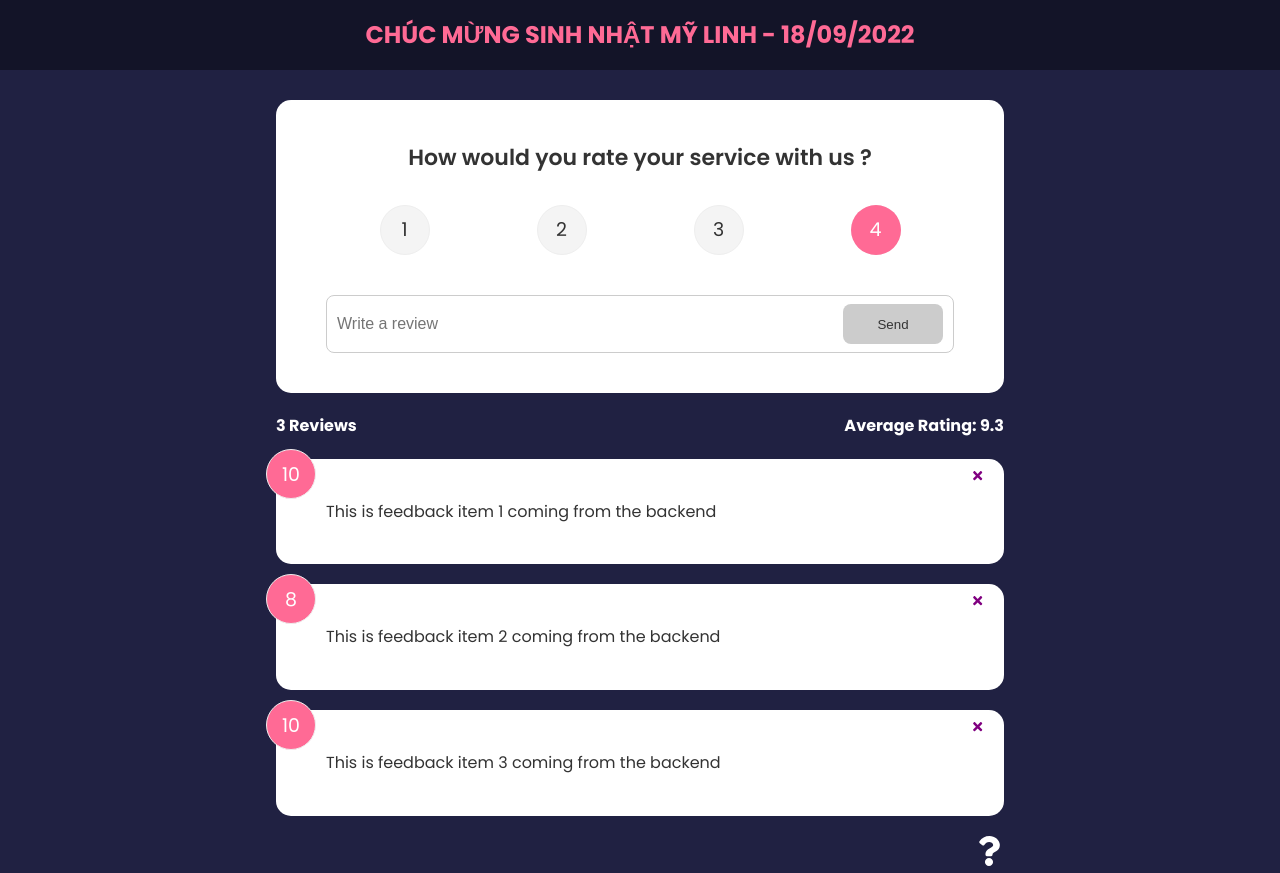
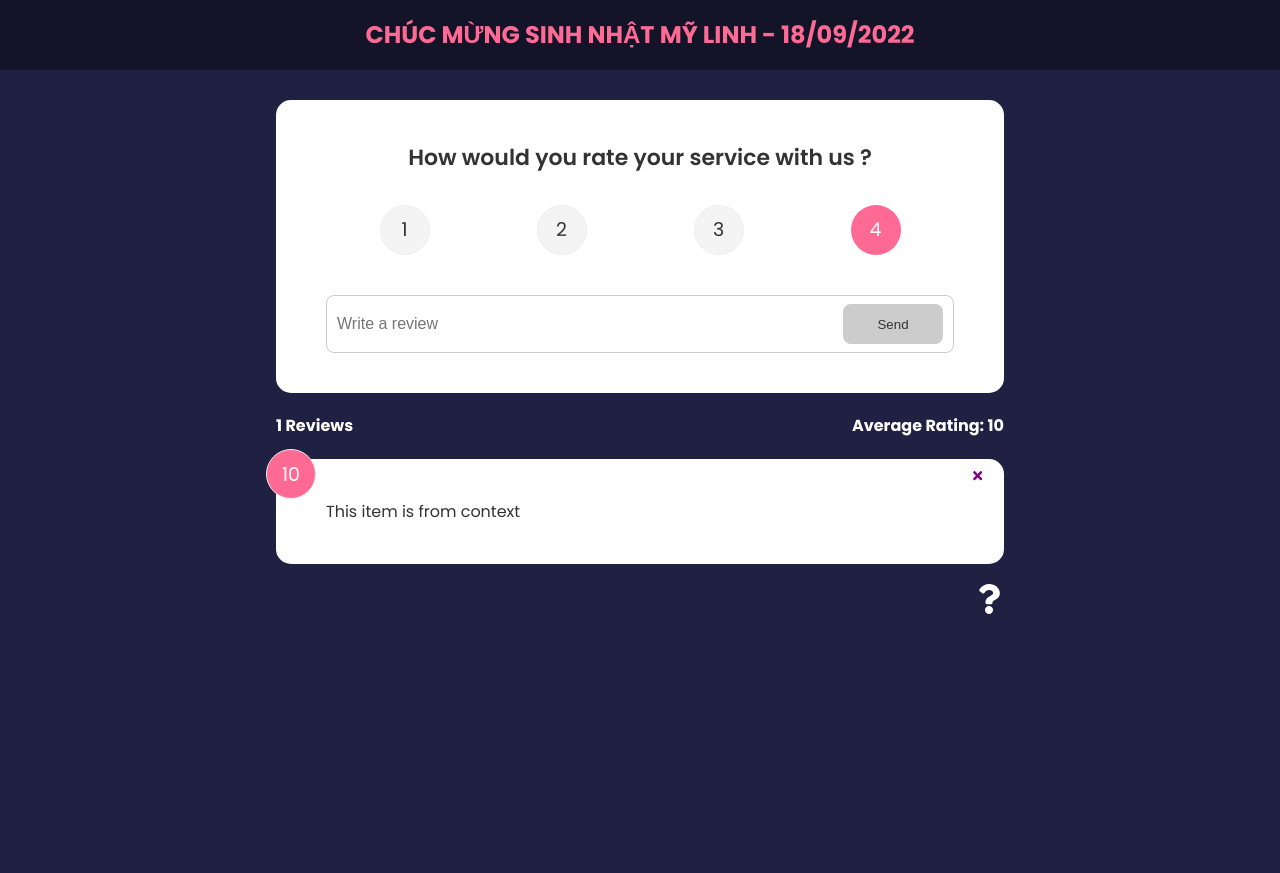
Before and after one commit to tuannhanguyen/feedback-app, a React (Create React App) app: page / in a window 1280 px wide. After the commit the page ends 800 px from the top, so only its background shows below. Built offline with nearby package versions, Linux system fonts and the light colour scheme.

Commit message:
Get Global State with the useContext Hook

```diff
--- a/src/App.js
+++ b/src/App.js
@@ -37,11 +37,8 @@
               element={
                 <>
                   <FeedbackForm handleAdd={addFeedback} />
-                  <FeedbackStats feedback={feedback} />
-                  <FeedbackList
-                    feedback={feedback}
-                    handleDelete={deleteFeedback}
-                  />
+                  <FeedbackStats />
+                  <FeedbackList handleDelete={deleteFeedback} />
                 </>
               }
             ></Route>
--- a/src/components/FeedbackList.jsx
+++ b/src/components/FeedbackList.jsx
@@ -1,9 +1,12 @@
-import React from "react";
 import FeedbackItem from "./FeedbackItem";
 import PropTypes from "prop-types";
 import { motion, AnimatePresence } from "framer-motion";
+import { useContext } from "react";
+import FeedbackContext from "../context/FeedbackContext";
 
-function FeedbackList({ feedback, handleDelete }) {
+function FeedbackList({ handleDelete }) {
+  const { feedback } = useContext(FeedbackContext);
+
   if (!feedback || feedback.length === 0) {
     return <p>No feedback yet</p>;
   }
@@ -29,14 +32,14 @@
   );
 }
 
-FeedbackList.propTypes = {
-  feedback: PropTypes.arrayOf(
-    PropTypes.shape({
-      id: PropTypes.number.isRequired,
-      text: PropTypes.string.isRequired,
-      rating: PropTypes.number.isRequired,
-    })
-  ),
-};
+// FeedbackList.propTypes = {
+//   feedback: PropTypes.arrayOf(
+//     PropTypes.shape({
+//       id: PropTypes.number.isRequired,
+//       text: PropTypes.string.isRequired,
+//       rating: PropTypes.number.isRequired,
+//     })
+//   ),
+// };
 
 export default FeedbackList;
--- a/src/components/FeedbackStats.jsx
+++ b/src/components/FeedbackStats.jsx
@@ -1,7 +1,10 @@
-import React from 'react'
-import PropTypes from 'prop-types'
+import { useContext } from 'react'
+import FeedbackContext from '../context/FeedbackContext'
 
-function FeedbackStats({ feedback }) {
+function FeedbackStats() {
+
+  const { feedback } = useContext(FeedbackContext)
+
     let average = feedback.reduce((total, cur) => {
         return (total + cur.rating)
     }, 0) / (feedback.length)
@@ -17,9 +20,5 @@
   )
 }
 
-FeedbackStats.propTypes = {
-    feedback: PropTypes.array.isRequired
-}
-
 
 export default FeedbackStats
--- a/src/context/FeedbackContext.js
+++ b/src/context/FeedbackContext.js
@@ -3,16 +3,17 @@
 const FeedbackContext = createContext()
 
 export const FeedbackProvider = ({children}) => {
-    const [feedback, setFeedback] = useState(
+    const [feedback, setFeedback] = useState([
         {
             id: 1,
             text: 'This item is from context',
             rating: 10
         }
+    ]
     )
 
     return (
-        <FeedbackContext.Provider value={feedback}>
+        <FeedbackContext.Provider value={{feedback: feedback}}>
             {children}
         </FeedbackContext.Provider>
     )
--- a/src/pages/AboutPage.jsx
+++ b/src/pages/AboutPage.jsx
@@ -11,11 +11,11 @@
         <p>Đây là năm đầu tiên sinh tui được chúc mừng sinh nhật bà,</p>
         <p>Tui mong sinh nhật bà nhiều năm sau nữa..., tui vẫn được ở bên cạnh bà nha.</p>
         <p>Chúc những điều tốt đẹp nhất luôn đến với bà</p>
-        <p>Version: 1.0.0</p>
-        <p>&copy; Nguyen Vo Tuan Nhan 2022</p>
         <p>
           <Link to="/">Back to home</Link>
         </p>
+        <p>Version: 1.0.0</p>
+        <p>&copy; Nguyen Vo Tuan Nhan 2022</p>
       </div>
     </Card>
   )
```
